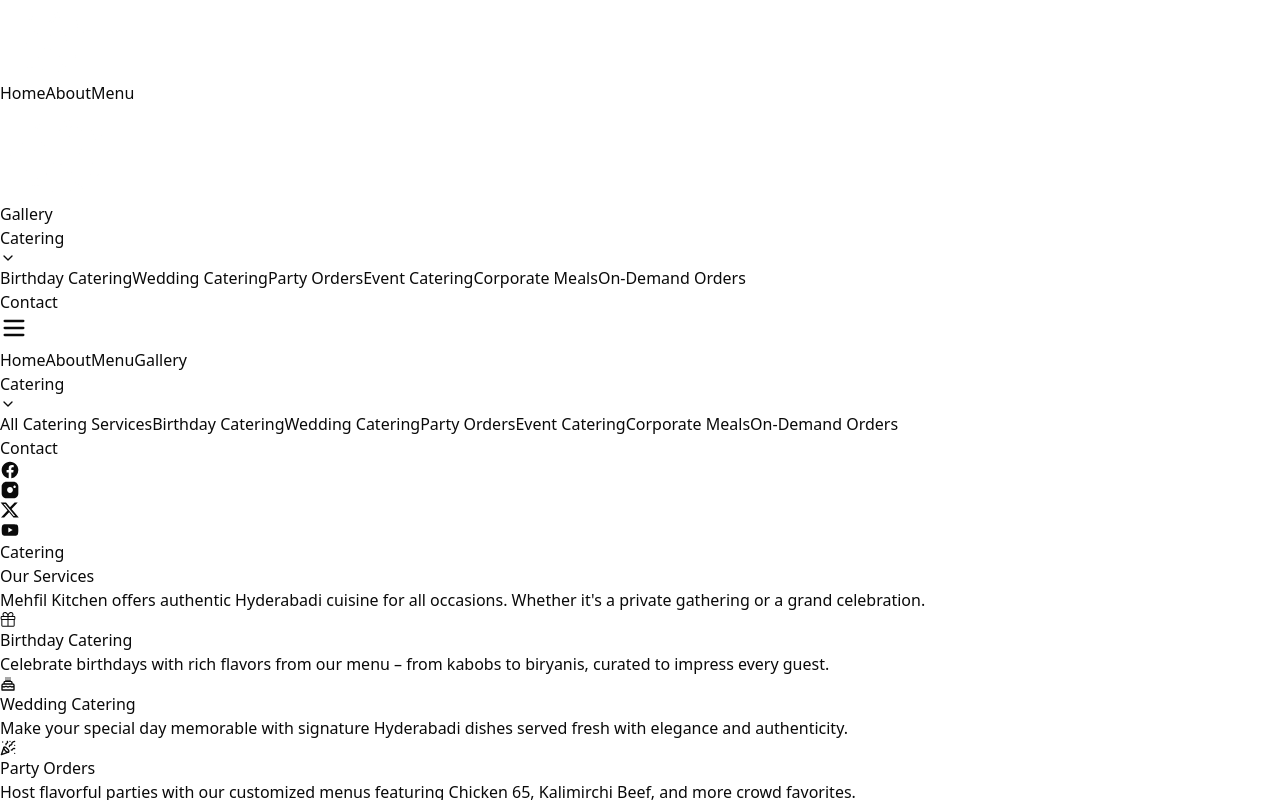
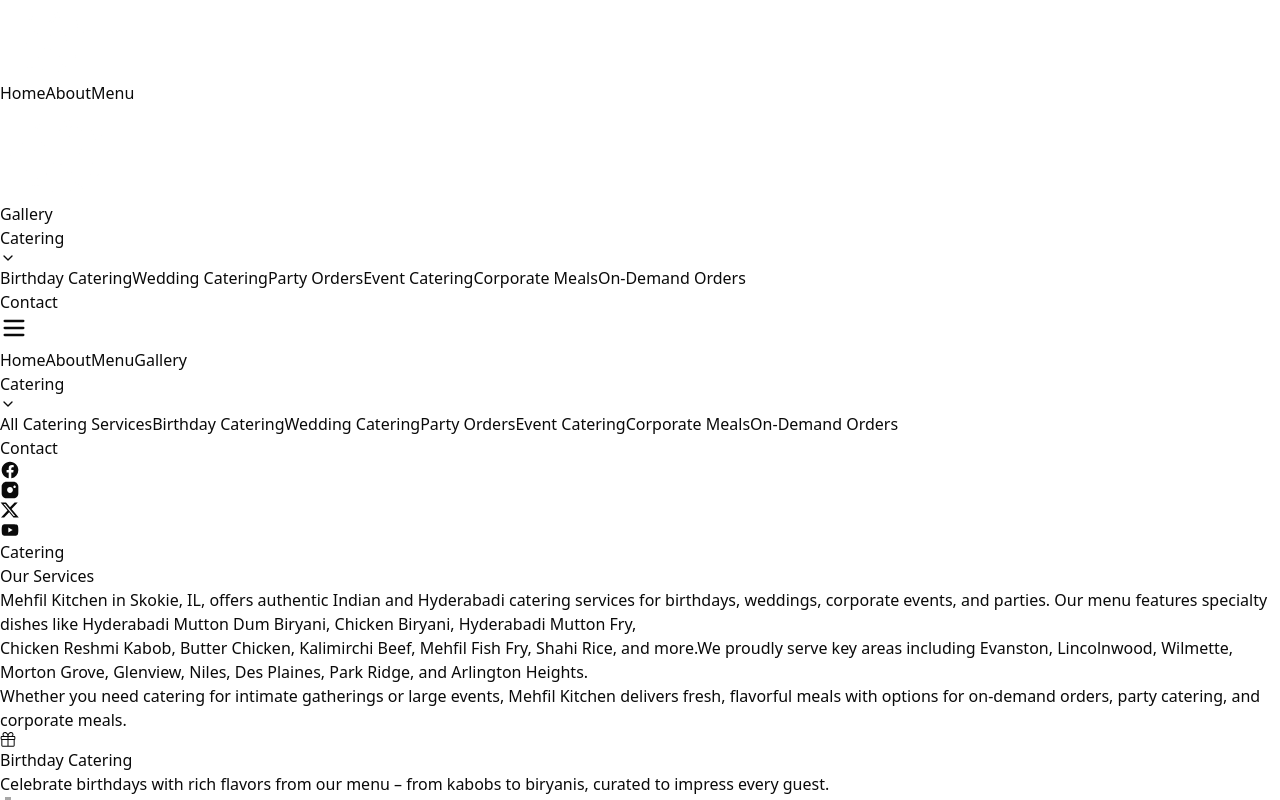
Before and after one commit to compumaxhosting/mehfil-kitchen-live, a Next.js app: page /catering in a window 1280 px wide. Shown: the top 800 px of the page. Built offline with nearby package versions, Linux system fonts and the light colour scheme.

Commit message:
updated content

```diff
--- a/package.json
+++ b/package.json
@@ -2,6 +2,7 @@
   "name": "mehfil-kitchen-react",
   "version": "0.1.0",
   "private": true,
+  "type": "module",
   "scripts": {
     "dev": "next dev --turbopack",
     "build": "next build",
--- a/src/components/Services.tsx
+++ b/src/components/Services.tsx
@@ -52,9 +52,14 @@ export default function ServicesSection() {
                 <div className="max-w-7xl mx-auto text-center">
                     <h2 className="text-[36px] font-semibold text-[#1a3c34] mb-4">Our Services</h2>
                     <p className="text-gray-700 mb-12 max-w-2xl mx-auto">
-                        Mehfil Kitchen offers authentic Hyderabadi cuisine for all occasions. Whether it&apos;s a private gathering or a grand celebration.
+                        Mehfil Kitchen in Skokie, IL, offers authentic Indian and Hyderabadi catering services for birthdays, weddings, corporate events, and parties. Our menu features specialty dishes like Hyderabadi Mutton Dum Biryani, Chicken Biryani, Hyderabadi Mutton Fry,
                     </p>
-
+                    <p className="text-gray-700 mb-12 max-w-2xl mx-auto">
+                        Chicken Reshmi Kabob, Butter Chicken, Kalimirchi Beef, Mehfil Fish Fry, Shahi Rice, and more.We proudly serve key areas including Evanston, Lincolnwood, Wilmette, Morton Grove, Glenview, Niles, Des Plaines, Park Ridge, and Arlington Heights.
+                    </p>
+                    <p className="text-gray-700 mb-12 max-w-2xl mx-auto">
+                        Whether you need catering for intimate gatherings or large events, Mehfil Kitchen delivers fresh, flavorful meals with options for on-demand orders, party catering, and corporate meals.
+                    </p>
                     <div className="grid grid-cols-1 sm:grid-cols-2 lg:grid-cols-3 gap-6">
                         {services.map((service, idx) => (
                             <Link href={service.link} key={idx} passHref>
```
